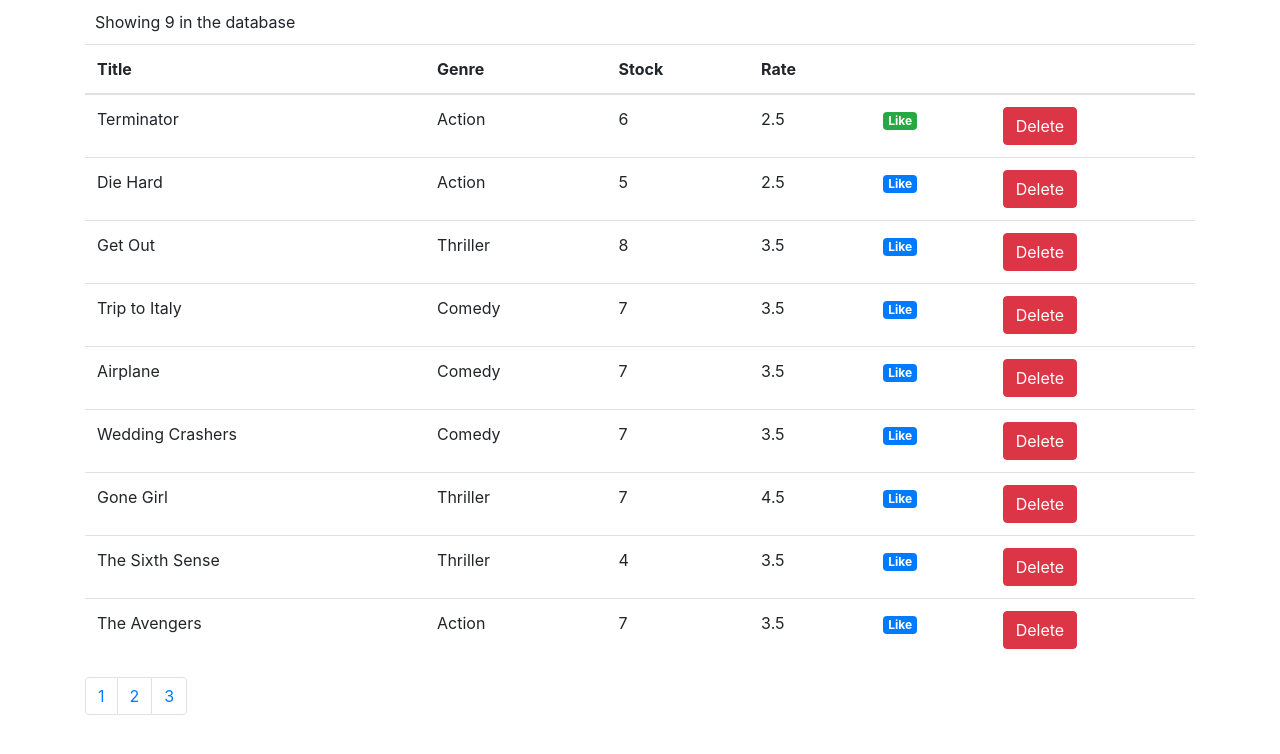
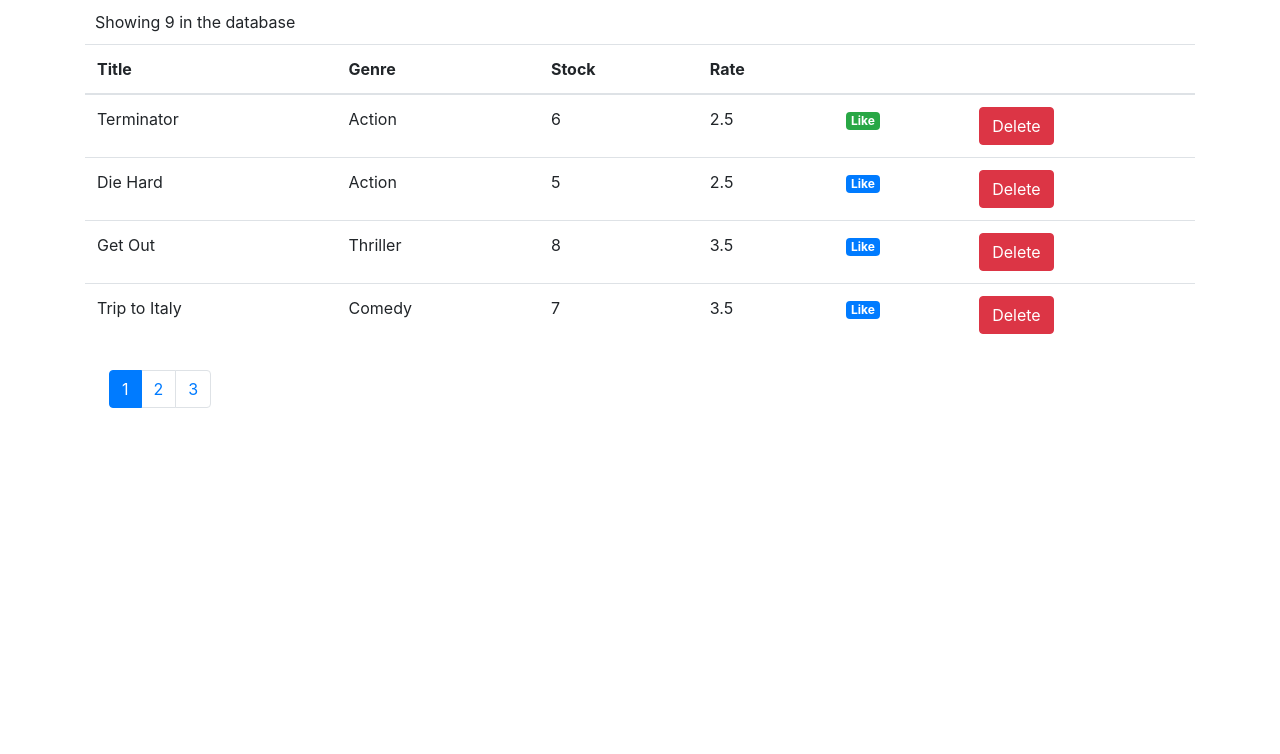
Before and after one commit to teyouale/mastering_react, a React (Create React App) app: page / in a window 1280 px wide. Shown: the top 754 px of the page. Built offline with nearby package versions, Linux system fonts and the light colour scheme.

Commit message:
Paginating Dynamically with the Data and Installling Lodash

```diff
--- a/package.json
+++ b/package.json
@@ -5,6 +5,7 @@
   "dependencies": {
     "bootstrap": "^4.5.0",
     "cra-template": "1.0.3",
+    "lodash": "^4.17.15",
     "react": "^16.13.1",
     "react-dom": "^16.13.1",
     "react-scripts": "3.4.1"
--- a/src/components/Movies.js
+++ b/src/components/Movies.js
@@ -2,10 +2,13 @@
 import Like from './Like';
 import Pagination from './Pagination';
 import { getMovies } from '../services/fakeMovieService';
+import { paginate } from '../utils/paginate';
 
 class Movies extends Component {
 	state = {
-    movies: getMovies()
+		movies: getMovies(),
+		currentPage: 1,
+		pageSize: 4
 	};
 
 	handleDelete = movie => {
@@ -21,29 +24,32 @@
 	};
 
 	handlePagination = num => {
+		this.setState({ currentPage: num });
 		console.log('Pagination Clicked', num);
 	};
 
 	render() {
-    if (this.state.movies.length !== 0)
+		const { movies: allMovies, currentPage, pageSize } = this.state;
+		const { length: count } = this.state.movies;
+		const movies = paginate(allMovies, currentPage, pageSize);
+
+		if (count !== 0)
 			return (
-        <div className='container'>
-          <p style={{ margin: 10 }}>
-            Showing {this.state.movies.length} in the database
-          </p>
-          <table className='table'>
+				<div className="container">
+					<p style={{ margin: 10 }}>Showing {count} in the database</p>
+					<table className="table">
 						<thead>
 							<tr>
-                <th scope='col'>Title</th>
-                <th scope='col'>Genre</th>
-                <th scope='col'>Stock</th>
-                <th scope='col'>Rate</th>
-                <th scope='col' />
-                <th scope='col' />
+								<th scope="col">Title</th>
+								<th scope="col">Genre</th>
+								<th scope="col">Stock</th>
+								<th scope="col">Rate</th>
+								<th scope="col" />
+								<th scope="col" />
 							</tr>
 						</thead>
 						<tbody>
-              {this.state.movies.map(movie => (
+							{movies.map(movie => (
 								<tr key={movie._id}>
 									<td>{movie.title}</td>
 									<td>{movie.genre.name}</td>
@@ -57,9 +63,8 @@
 									</td>
 									<td>
 										<button
-                      className='btn btn-danger'
-                      onClick={() => this.handleDelete(movie)}
-                    >
+											className="btn btn-danger"
+											onClick={() => this.handleDelete(movie)}>
 											Delete
 										</button>
 									</td>
@@ -67,12 +72,17 @@
 							))}
 						</tbody>
 					</table>
-          <Pagination handlePagination={this.handlePagination} />
+					<Pagination
+						pageSize={pageSize}
+						itemCount={count}
+						currentPage={currentPage}
+						handlePagination={this.handlePagination}
+					/>
 				</div>
 			);
 		else
 			return (
-        <h2 className='container' style={{ margin: 10, textAlign: 'center' }}>
+				<h2 className="container" style={{ margin: 10, textAlign: 'center' }}>
 					No Movies Database
 				</h2>
 			);
--- a/src/components/Pagination.js
+++ b/src/components/Pagination.js
@@ -1,34 +1,24 @@
 import React, { Component } from 'react';
+import _ from 'lodash';
 
 class Pagination extends Component {
 	render() {
+		const { pageSize, itemCount, currentPage } = this.props;
+		const pagesCount = itemCount / pageSize;
+		const pages = _.range(1, pagesCount + 1);
+
 		return (
-      <nav aria-label='Page navigation example' classNameName='m-4'>
-        <ul className='pagination'>
-          <li className='page-item'>
-            <a
-              className='page-link'
-              onClick={() => this.props.handlePagination(1)}
-            >
-              1
+			<nav aria-label="Page navigation example" className="m-4">
+				<ul className="pagination">
+					{pages.map(page => (
+						<li
+							className={page === currentPage ? 'page-item active' : 'page-item'}
+							key={page}>
+							<a class="page-link" onClick={() => this.props.handlePagination(page)}>
+								{page}
 							</a>
 						</li>
-          <li className='page-item'>
-            <a
-              className='page-link'
-              onClick={() => this.props.handlePagination(2)}
-            >
-              2
-            </a>
-          </li>
-          <li className='page-item'>
-            <a
-              className='page-link'
-              onClick={() => this.props.handlePagination(3)}
-            >
-              3
-            </a>
-          </li>
+					))}
 				</ul>
 			</nav>
 		);
--- /dev/null
+++ b/src/utils/paginate.js
@@ -0,0 +1,9 @@
+import _ from 'lodash';
+
+export function paginate(items, pageNumber, pageSize) {
+	const startIndex = (pageNumber - 1) * pageSize;
+	return _(items)
+		.slice(startIndex)
+		.take(pageSize)
+		.value();
+}
```
Lines whose indentation alone changed are shown as unchanged.
